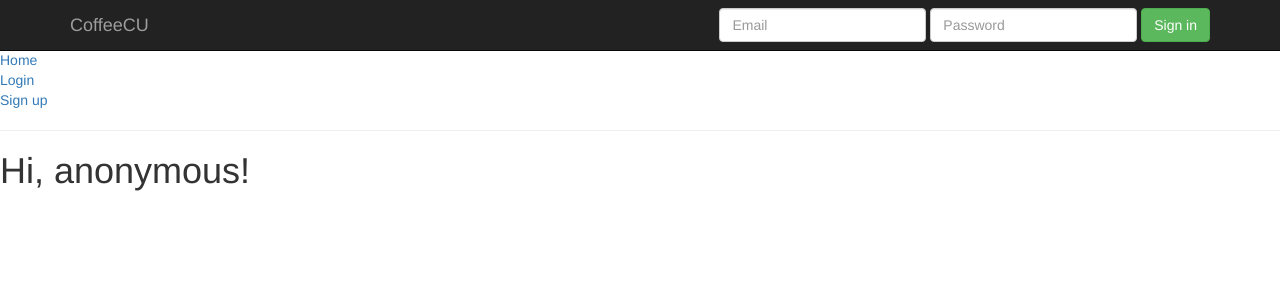
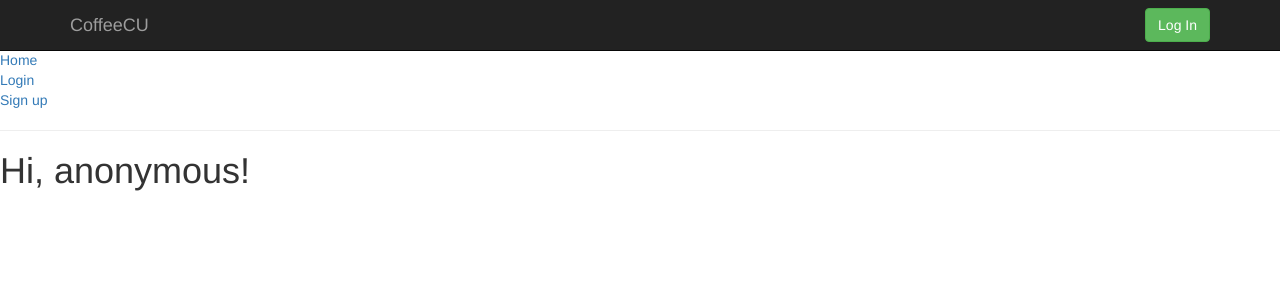
Before and after one commit to matthewkumar/Coffee-Cu, a Flask app: page / in a window 1280 px wide. Shown: the top 300 px of the page. Run offline with Flask 2, Linux system fonts and the light colour scheme; some libraries are stand-ins or nearby versions.

Commit message:
Added log in, log out to nav bar.

```diff
--- a/app/templates/base.html
+++ b/app/templates/base.html
@@ -40,13 +40,18 @@
             </div>
             <div id="navbar" class="navbar-collapse collapse">
               <form class="navbar-form navbar-right">
-                <div class="form-group">
+                <!--div class="form-group">
                   <input type="text" placeholder="Email" class="form-control">
                 </div>
                 <div class="form-group">
                   <input type="password" placeholder="Password" class="form-control">
                 </div>
-                <button type="submit" class="btn btn-success">Sign in</button>
+                <button type="submit" class="btn btn-success">Sign in</button-->
+                {% if user %}
+                <button type="submit" class="btn btn-success">Log Out</button>
+                {% else %}
+                <button type="submit" class="btn btn-success">Log In</button>
+                {% endif %}
               </form>
             </div><!--/.navbar-collapse -->
           </div>
```
